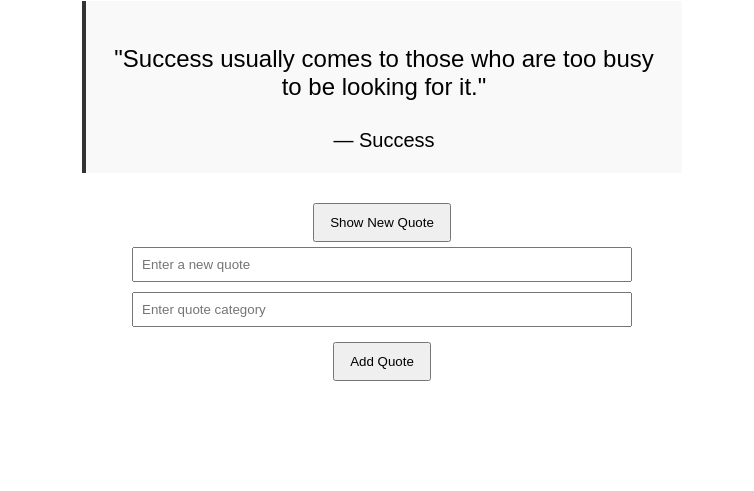
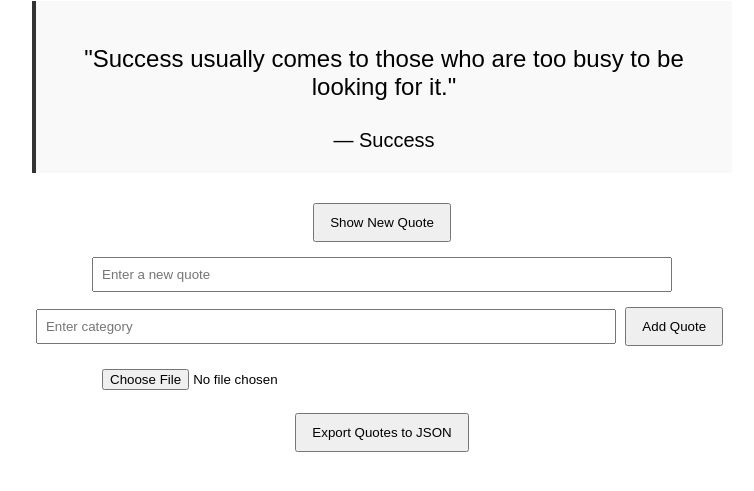
Before and after one commit to Dagi2212/alx_fe_javascript, a plain HTML site: page dom-manipulation/index.html in a window 1280 px wide. Shown: the part 99-590 px from the top of the page, without its empty margins (258-1012 px from the left). Drawn offline with Linux system fonts and the light colour scheme.

Commit message:
Update index.html

```diff
--- a/dom-manipulation/index.html
+++ b/dom-manipulation/index.html
@@ -7,7 +7,7 @@
   <style>
     body {
       font-family: Arial, sans-serif;
-      max-width: 600px;
+      max-width: 700px;
       margin: auto;
       padding: 20px;
       text-align: center;
@@ -21,7 +21,7 @@
       background-color: #f9f9f9;
     }
 
-    input[type="text"] {
+    input[type="text"], #importFile {
       width: 80%;
       padding: 8px;
       margin: 5px 0;
@@ -29,8 +29,12 @@
 
     button {
       padding: 10px 15px;
-      margin-top: 10px;
+      margin: 10px 5px;
       cursor: pointer;
+    }
+
+    .hidden {
+      display: none;
     }
   </style>
 </head>
@@ -40,17 +44,23 @@
   <!-- Quote Display -->
   <div id="quoteDisplay">Click the button to show a quote!</div>
 
-  <!-- Button to Show New Quote -->
+  <!-- Buttons -->
   <button id="newQuote">Show New Quote</button>
 
-  <!-- Form to Add New Quote -->
-  <div id="addQuoteForm">
+  <!-- Add Quote Form -->
+  <div>
     <input type="text" id="newQuoteText" placeholder="Enter a new quote" />
-    <input type="text" id="newQuoteCategory" placeholder="Enter quote category" />
+    <input type="text" id="newQuoteCategory" placeholder="Enter category" />
     <button onclick="addQuote()">Add Quote</button>
   </div>
 
-  <!-- Link to external JavaScript -->
+  <!-- Import/Export Controls -->
+  <div>
+    <input type="file" id="importFile" accept=".json" onchange="importFromJsonFile(event)" />
+    <button onclick="exportToJsonFile()">Export Quotes to JSON</button>
+  </div>
+
+  <!-- Script -->
   <script src="script.js"></script>
 </body>
 </html>
```
